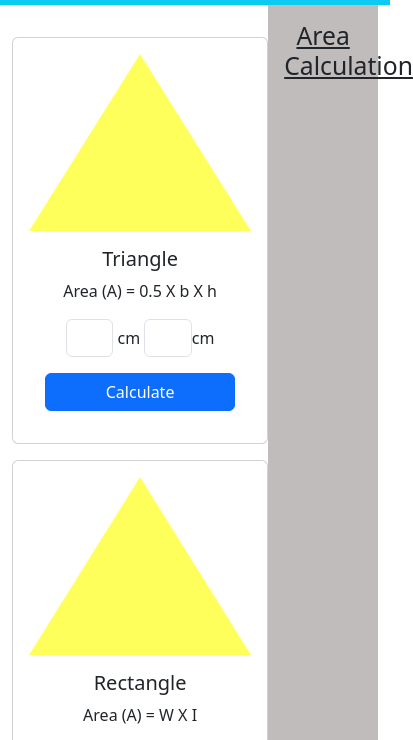
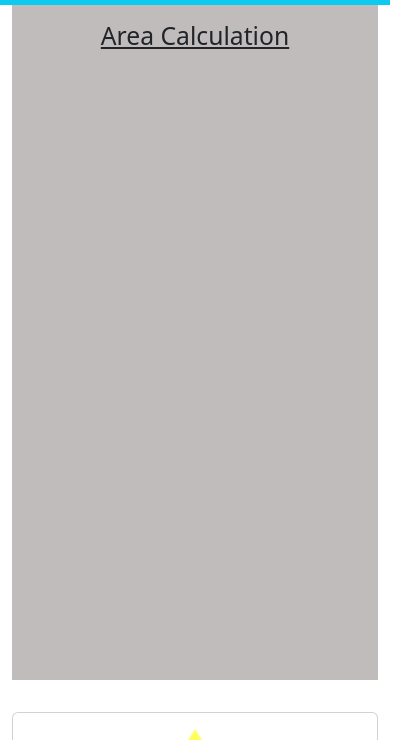
Before and after one commit to razikul-joni69/Geo-Calculator, a plain HTML site: page index.html in a window 390 px wide. Shown: the part 81-821 px from the top of the page, 413 px wide, since content can reach past the window. Drawn offline with nearby package versions, Linux system fonts and the light colour scheme.

Commit message:
make responsive

```diff
--- a/index.html
+++ b/index.html
@@ -43,10 +43,10 @@
             </nav>
         </header>
 
-        <section class="container">
+        <section id="main__section" class="container">
             <div id="content">
                 <div class="row g-3 mt-3">
-                    <div class="col-md-4">
+                    <div class=" col-sm-12 col-md-6 col-lg-4">
                         <div class="card p-3 text-center"  >
                             <img
                                 src="./assets/images/triangle.png"
@@ -83,7 +83,7 @@
                         </div>
                     </div>
 
-                    <div class="col-md-4">
+                    <div class=" col-sm-12 col-md-6 col-lg-4">
                         <div class="card p-3 text-center"  >
                             <img
                                 src="./assets/images/triangle.png"
@@ -121,7 +121,7 @@
                             </div>
                         </div>
                     </div>
-                    <div class="col-md-4">
+                    <div class=" col-sm-12 col-md-6 col-lg-4">
                         <div class="card p-3 text-center"  >
                             <img
                                 src="./assets/images/triangle.png"
@@ -159,7 +159,7 @@
                             </div>
                         </div>
                     </div>
-                    <div class="col-md-4">
+                    <div class=" col-sm-12 col-md-6 col-lg-4">
                         <div class="card p-3 text-center"  >
                             <img
                                 src="./assets/images/triangle.png"
@@ -197,7 +197,7 @@
                             </div>
                         </div>
                     </div>
-                    <div class="col-md-4">
+                    <div class=" col-sm-12 col-md-6 col-lg-4">
                         <div class="card p-3 text-center"  >
                             <img
                                 src="./assets/images/triangle.png"
@@ -235,7 +235,7 @@
                             </div>
                         </div>
                     </div>
-                    <div class="col-md-4">
+                    <div class=" col-sm-12 col-md-6 col-lg-4">
                         <div class="card p-3 text-center"  >
                             <img
                                 src="./assets/images/triangle.png"
--- a/styles/style.css
+++ b/styles/style.css
@@ -20,3 +20,20 @@
 .empty__value, .negative__value {
     display: none;
 }
+
+@media only screen and (max-width: 576px) {
+    #main__section {
+        display: flex;
+        flex-direction: column-reverse;
+    }
+#content {
+    width: 100%;
+    display: block;
+}
+#sidebar {
+    display: block;
+    width: 100%;
+    height: 80vh;
+    background-color: #c0bcbc;
+}
+}
```
